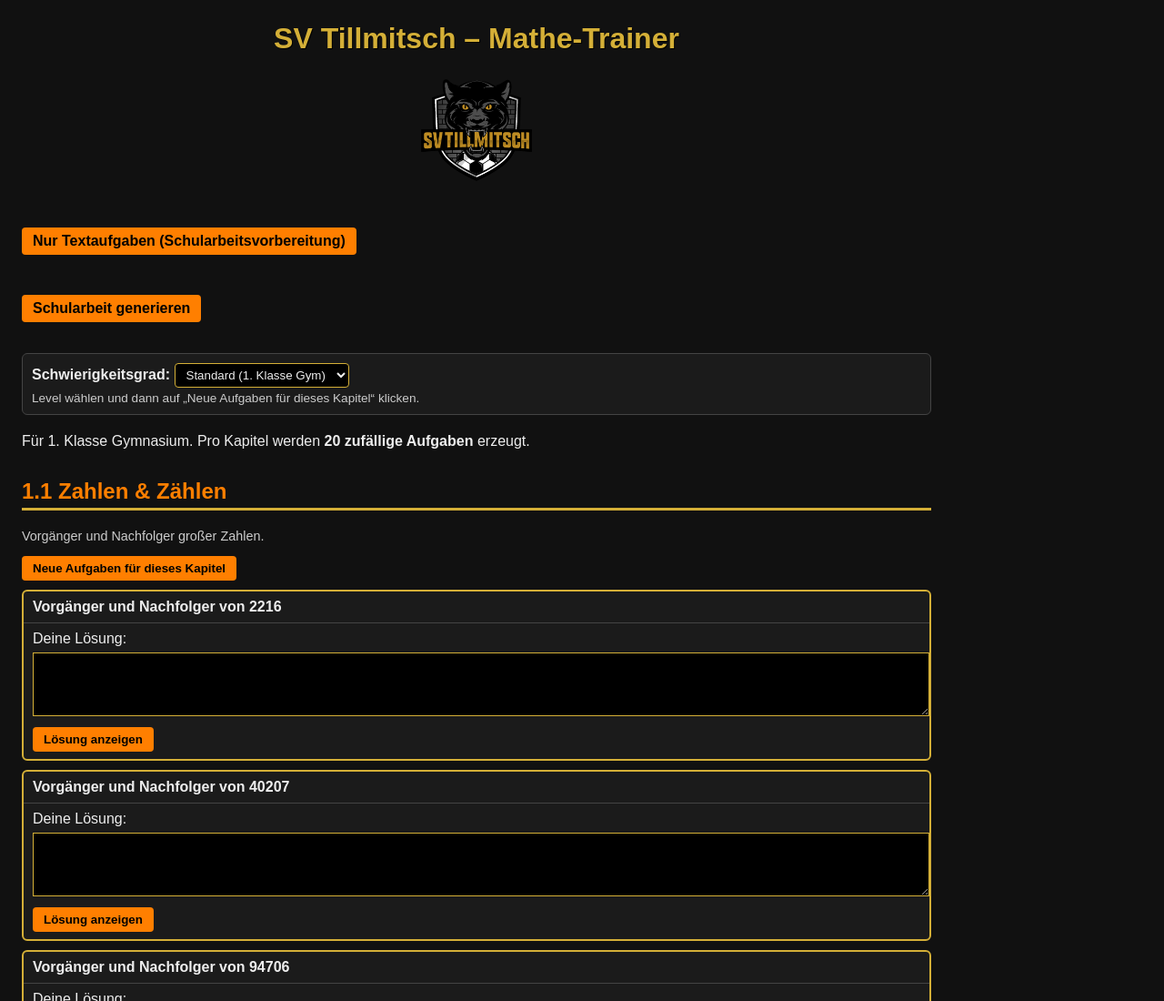
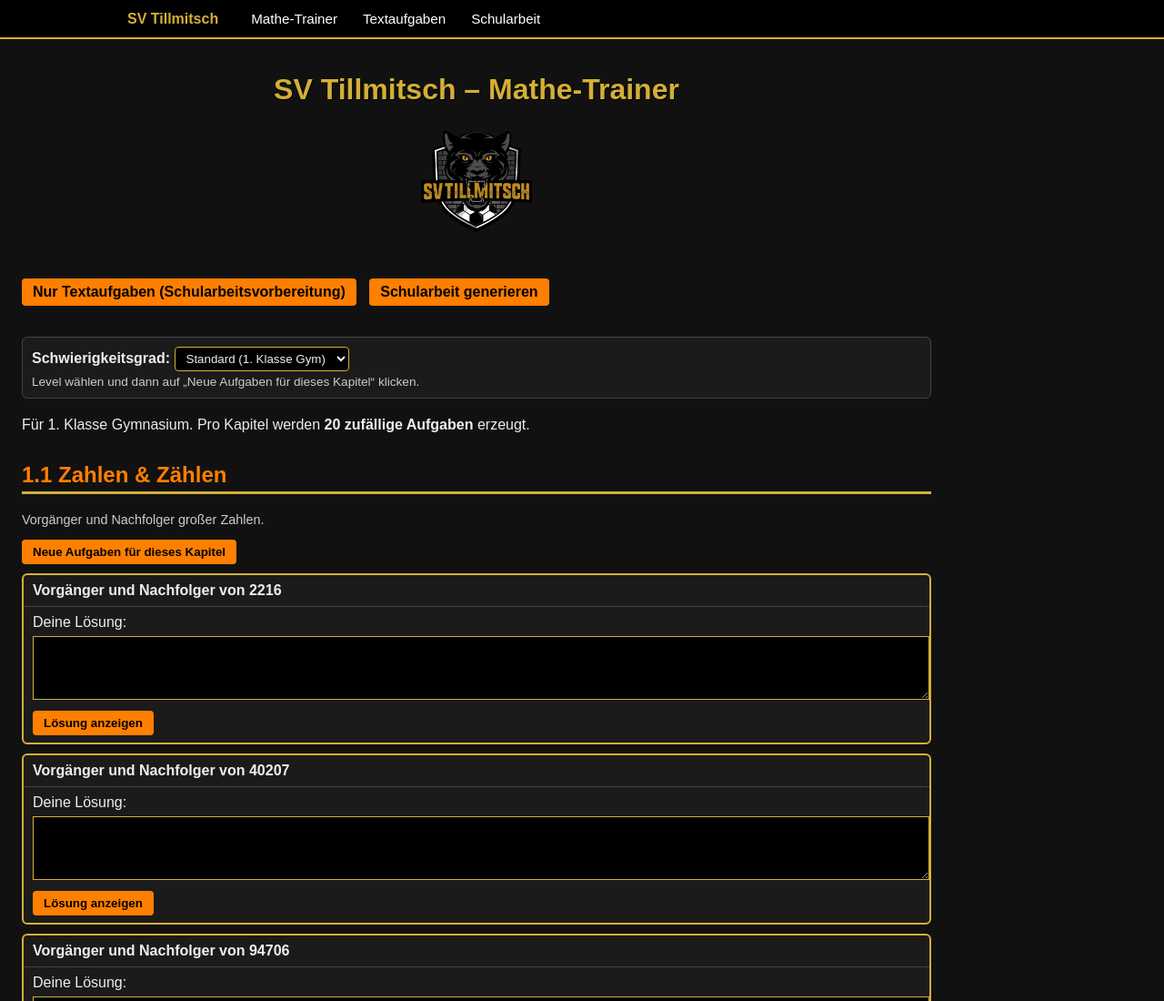
Before and after one commit to kevinpaulitsch/mathesaheft, a plain HTML site: page index.html in a window 1280 px wide. Shown: the top 1100 px of the page at 91% size. Drawn offline with Linux system fonts and the light colour scheme.

Commit message:
index.html

```diff
--- a/index.html
+++ b/index.html
@@ -6,11 +6,46 @@
 <style>
   body {
     font-family: Arial, sans-serif;
-    margin: 24px;
+    margin: 80px 24px 24px 24px; /* oben Platz fürs Menü */
     max-width: 1000px;
     background: #111;
     color: #eee;
   }
+
+  /* Top-Menü */
+  .top-nav {
+    position: fixed;
+    top: 0;
+    left: 0;
+    right: 0;
+    background: #000;
+    border-bottom: 2px solid #d4af37;
+    z-index: 1000;
+  }
+  .top-nav-inner {
+    max-width: 1000px;
+    margin: 0 auto;
+    padding: 8px 16px;
+    display: flex;
+    align-items: center;
+    gap: 12px;
+  }
+  .top-nav-title {
+    font-weight: bold;
+    color: #d4af37;
+    margin-right: 16px;
+  }
+  .top-nav-link {
+    color: #fff;
+    text-decoration: none;
+    font-size: 0.95em;
+    padding: 4px 8px;
+    border-radius: 4px;
+  }
+  .top-nav-link:hover {
+    background: #222;
+  }
+
   h1 {
     text-align: center;
     color: #d4af37;
@@ -83,7 +118,7 @@
     margin: 10px auto 25px auto;
   }
 
-  /* ✔ Navigation-Button */
+  /* große Buttons unter dem Logo */
   a.nav-button {
     display: inline-block;
     background: #ff7f00;
@@ -92,7 +127,7 @@
     border-radius: 4px;
     font-weight: bold;
     text-decoration: none;
-    margin: 10px 0 18px 0;
+    margin: 10px 10px 18px 0;
   }
   a.nav-button:active {
     transform: scale(0.97);
@@ -115,17 +150,24 @@
 </style>
 </head>
 <body>
+
+<!-- Gemeinsames Panthers-Menü -->
+<div class="top-nav">
+  <div class="top-nav-inner">
+    <span class="top-nav-title">SV Tillmitsch</span>
+    <a class="top-nav-link" href="index.html">Mathe-Trainer</a>
+    <a class="top-nav-link" href="textaufgaben.html">Textaufgaben</a>
+    <a class="top-nav-link" href="sa-generator.html">Schularbeit</a>
+  </div>
+</div>
+
 <h1>SV Tillmitsch – Mathe-Trainer</h1>
 <img src="logo.png" alt="SV Tillmitsch Logo" class="logo">
 
-<!-- ✔ LINK ZUR TEXTAUFGABEN-SEITE -->
 <p>
   <a class="nav-button" href="textaufgaben.html">
     Nur Textaufgaben (Schularbeitsvorbereitung)
   </a>
-</p>
-
-<p>
   <a class="nav-button" href="sa-generator.html">
     Schularbeit generieren
   </a>
```
